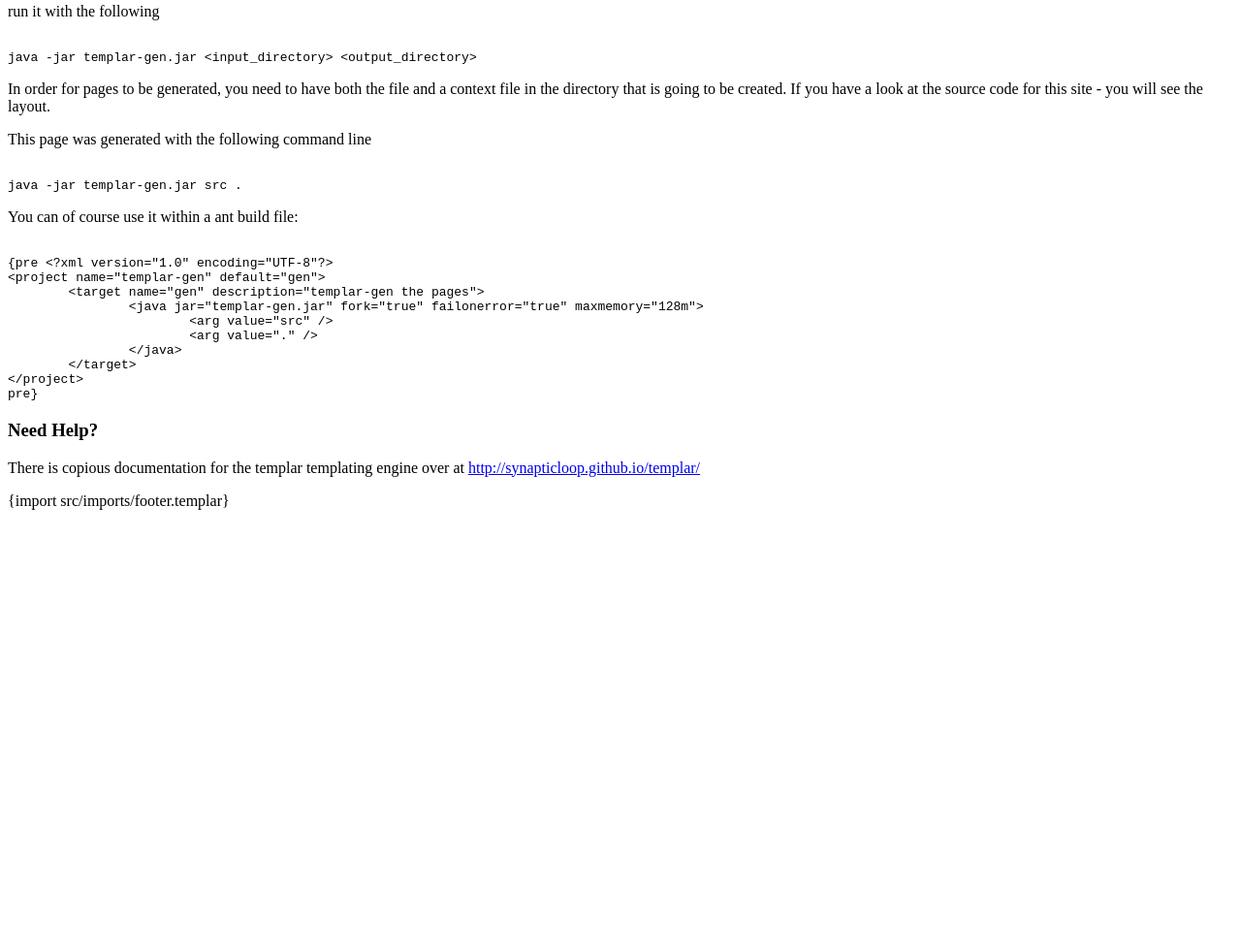
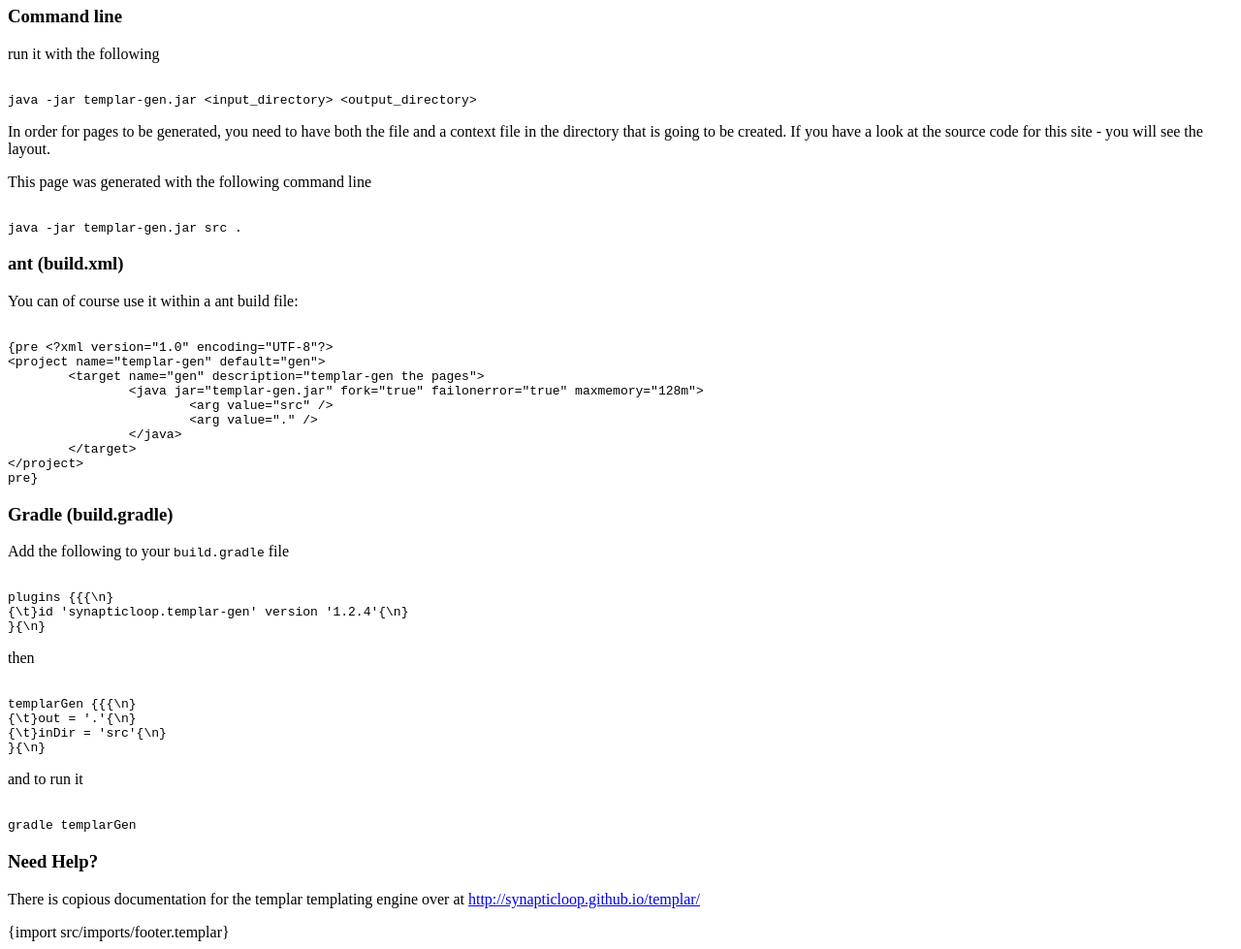
Before and after one commit to synapticloop/templar-gen, a plain HTML site: page src/imports/content/index.html in a window 1280 px wide. Shown: the part 157-1136 px from the top of the page at 97% size. Before the commit the page ends 800 px from the top, so only its background shows below. Drawn offline with Linux system fonts and the light colour scheme.

Commit message:
added in instructions for gradle

```diff
--- a/src/imports/content/index.html
+++ b/src/imports/content/index.html
@@ -13,6 +13,7 @@
 			releases directory.
 		<p>
 
+		<h3>Command line</h3>
 		<p>run it with the following</p>
 
 <pre><code>
@@ -33,6 +34,7 @@ java -jar templar-gen.jar &lt;input_directory&gt; &lt;output_directory&gt;
 java -jar templar-gen.jar src .
 </code></pre>
 
+		<h3>ant (build.xml)</h3>
 		<p>
 			You can of course use it within a ant build file:
 		</p>
@@ -50,6 +52,29 @@ java -jar templar-gen.jar src .
 pre}
 </code></pre>
 
+		<h3>Gradle (build.gradle)</h3>
+
+		<p>Add the following to your <code>build.gradle</code> file</p>
+<pre><code>
+plugins {{{\n}
+{\t}id 'synapticloop.templar-gen' version '1.2.4'{\n}
+}{\n}
+</code></pre>
+
+		<p>then</p>
+
+<pre><code>
+templarGen {{{\n}
+{\t}out = '.'{\n}
+{\t}inDir = 'src'{\n}
+}{\n}</code></pre>
+
+<p>and to run it</p>
+
+<pre><code>
+gradle templarGen
+</code></pre>
+
 		<h3>Need Help?</h3>
 
 		<p>
```
Also changed, not shown: index.html (+9 -2 lines).
